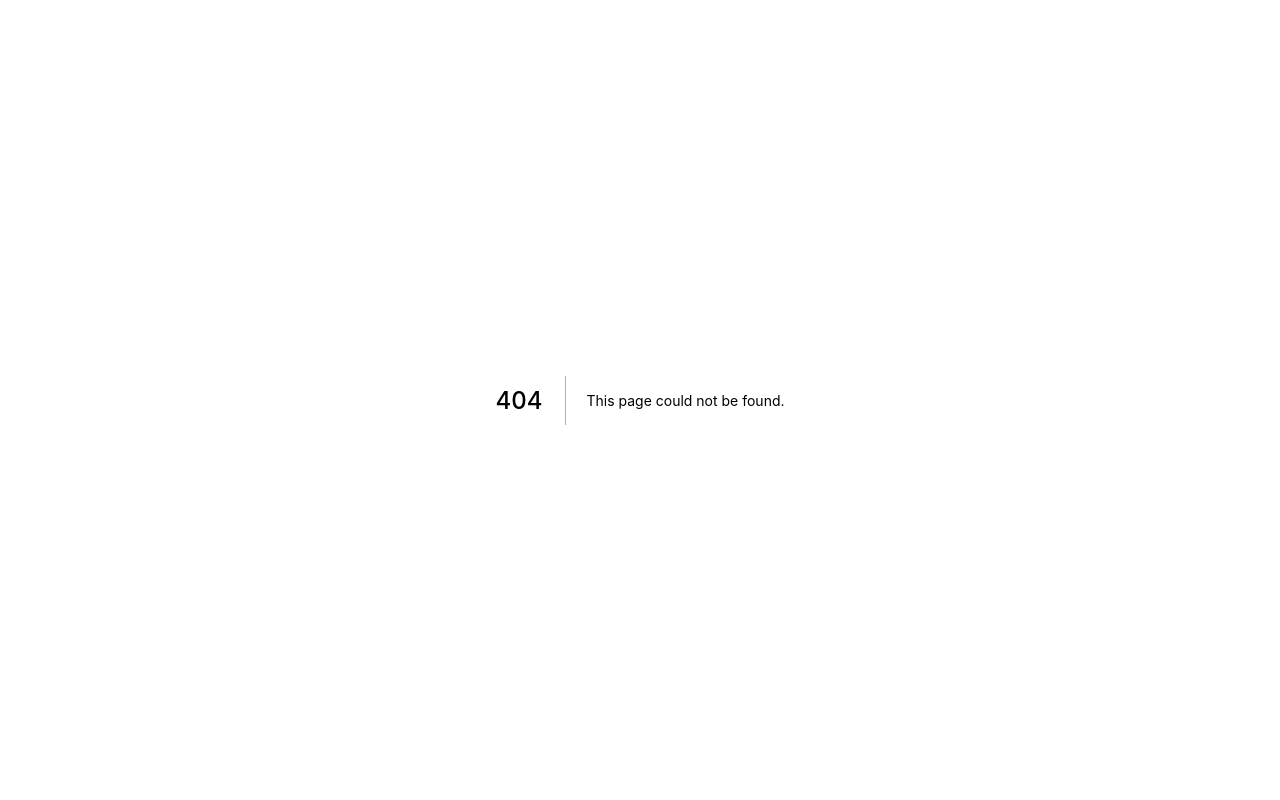
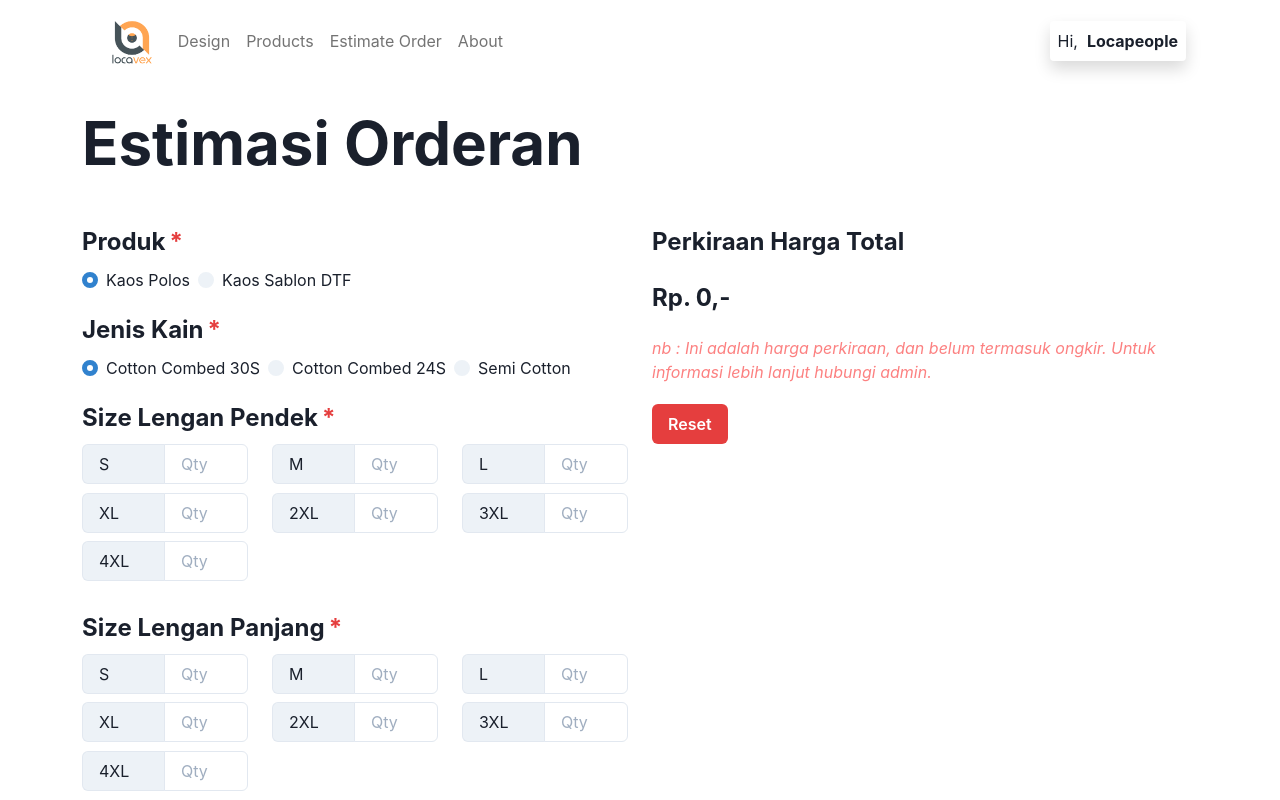
Before and after one commit to Abdi-01/locavex-web, a Next.js app: page /calculate in a window 1280 px wide. Before the commit this address had no page. Shown: the top 800 px of the page. Built offline with nearby package versions, Linux system fonts and the light colour scheme.

Commit message:
LV02 : menu calculasi dan fix meta tag

```diff
--- a/components/Footer.jsx
+++ b/components/Footer.jsx
@@ -12,7 +12,7 @@ const FooterPage = (props) => {
             <div className='container'>
                 <div className='row'>
                     <div className='col-md-4 '>
-                        <Link className="navbar-brand m-auto" href="/">
+                        <Link className="navbar-brand" href="/">
                             <Box width="80%" marginX="4">
                                 <Image
                                     src={require('../assets/logo/logo-white-transparent.png')}
@@ -21,6 +21,9 @@ const FooterPage = (props) => {
                                 />
                             </Box>
                         </Link>
+                        <Text className='text-muted text-center'>
+                           Locavex Indonesia, Dsn.Blumbang Rt02/Rw03, Dradah Blumbang, Kedungpring, Kabupaten Lamongan, Jawa Timur 62272
+                        </Text>
                     </div>
                     <div className='col-md-4 d-none d-md-flex justify-content-center align-items-center'>
                         <FaWhatsapp color='white' className='mx-2' fontSize="2em" />
@@ -45,7 +48,7 @@ const FooterPage = (props) => {
                         </Box>
                     </div>
                 </div>
-                <p className='text-center text-muted my-3'>&copy;Copyright 2021 aldev</p>
+                <p className='text-center text-muted my-3'>Copyright &copy; 2021 aldev</p>
             </div>
         </div>
         // </Box>
--- a/components/Header.jsx
+++ b/components/Header.jsx
@@ -39,6 +39,13 @@ const HeaderPage = (props) => {
                                 </Link>
                             </li>
                             <li className="nav-item">
+                                <Link href="/calculate">
+                                    <a className="nav-link">
+                                        Estimate Order
+                                    </a>
+                                </Link>
+                            </li>
+                            <li className="nav-item">
                                 <Link href="/">
                                     <a className="nav-link">
                                         About
--- a/components/headTag.jsx
+++ b/components/headTag.jsx
@@ -11,7 +11,7 @@ const HeadTag = (props) => {
             rel="stylesheet"
         ></link>
         {/* <!-- Primary Meta Tags --> */}
-        {/* <title>Locavex | Konveksi Lokal Lamongan</title> */}
+        <title>{props.title?props.title:"Locavex | Konveksi Lokal Lamongan"}</title>
         <meta name="title" content="Locavex | Konveksi Lokal Lamongan" />
         <meta name="description" content="Produsen Kaos Polos dan Sablon DTF Custom" />
         <meta property="og:image" itemProp="image" content={props.image} key="ogimage" />
--- a/pages/Landing.jsx
+++ b/pages/Landing.jsx
@@ -13,7 +13,7 @@ const LandingPage = (props) => {
         // <Container maxW='container.xl'>
         <div className={styles.bgsection}>
             <HeadTag
-                title="Locavex"
+                title="Locavex | Konveksi Lokal Lamongan"
                 description="All About Locavex"
                 // image="https://ibb.co/fvw4CWK"
                 image="https://i.ibb.co/rsr4ZhL/preview.png"
@@ -140,7 +140,7 @@ const LandingPage = (props) => {
                                 <Text fontSize={{ base: '5xl', lg: '9xl' }} color='#FDA551' textShadow='2px 1px #465257' >
                                     ME
                                 </Text>
-                                <Text mx='4' fontSize={{ base: '5xl', lg: '9xl' }} color='#465257' fontWeight='bold'>
+                                <Text mx='4' fontSize={{ base: '4xl', lg: '8xl' }} color='#465257' fontWeight='bold'>
                                     <FaLocationArrow />
                                 </Text>
                             </div>
--- /dev/null
+++ b/pages/calculate.jsx
@@ -0,0 +1,214 @@
+import { Text, FormControl, FormLabel, Input, RadioGroup, Stack, Radio, InputGroup, InputLeftAddon, Checkbox, Button } from '@chakra-ui/react';
+import React from 'react';
+import FooterPage from '../components/Footer';
+import HeaderPage from '../components/Header';
+import HeadTag from '../components/headTag';
+
+const CalculatePage = (props) => {
+    const [proType, setProType] = React.useState('1')
+    const [matType, setMatType] = React.useState('1')
+
+    const [total, setTotal] = React.useState(0)
+
+    const [sizeList, setSizeList] = React.useState([
+        {
+            id: 1,
+            size: "S",
+            qty: [
+                { type: "short", amount: "" },
+                { type: "long", amount: "" }
+            ],
+            selected: [false, false],
+            price: 36500
+        },
+        {
+            id: 2,
+            size: "M",
+            qty: [
+                { type: "short", amount: "" },
+                { type: "long", amount: "" }
+            ],
+            selected: [false, false],
+            price: 36500
+        },
+        {
+            id: 3,
+            size: "L",
+            qty: [
+                { type: "short", amount: "" },
+                { type: "long", amount: "" }
+            ],
+            selected: [false, false],
+            price: 36500
+        },
+        {
+            id: 4,
+            size: "XL",
+            qty: [
+                { type: "short", amount: "" },
+                { type: "long", amount: "" }
+            ],
+            selected: [false, false],
+            price: 36500
+        },
+        {
+            id: 5,
+            size: "2XL",
+            qty: [
+                { type: "short", amount: "" },
+                { type: "long", amount: "" }
+            ],
+            selected: [false, false],
+            price: 45500
+        },
+        {
+            id: 6,
+            size: "3XL",
+            qty: [
+                { type: "short", amount: "" },
+                { type: "long", amount: "" }
+            ],
+            selected: [false, false],
+            price: 51500
+        },
+        {
+            id: 7,
+            size: "4XL",
+            qty: [
+                { type: "short", amount: "" },
+                { type: "long", amount: "" }
+            ],
+            selected: [false, false],
+            price: 56500
+        }
+    ])
+
+    const handleCheck = (val, idx, type) => {
+        console.log(sizeList)
+        if (type == "short") {
+            sizeList[idx].selected[0] = !val
+        } else {
+            sizeList[idx].selected[1] = !val
+        }
+        setSizeList(sizeList);
+    }
+
+    const handleQty = (val, idx, type) => {
+        console.log(sizeList)
+        if (type == "short") {
+            sizeList[idx].qty[0].amount = val.target.value
+        } else {
+            sizeList[idx].qty[1].amount = val.target.value
+        }
+        setSizeList(sizeList);
+        totalPayment()
+    }
+
+    const printSize = (type) => {
+        return sizeList.map((val, idx) => {
+            return <div className="col-4" style={{ maxWidth: "100%", marginBottom: '1.5%' }}>
+                <InputGroup key={val.id} >
+                    <InputLeftAddon width='50%'>
+                        {/* <Checkbox colorScheme='orange' onChange={() => handleCheck(type == "short" ? val.selected[0] : val.selected[1], idx, type)}
+                            checked={type == "short" ? val.selected[0] : val.selected[1]}>
+                        </Checkbox> */}
+                        {val.size}
+                    </InputLeftAddon>
+                    <Input placeholder='Qty' onChange={e => handleQty(e, idx, type)} value={type == "short" ? val.qty[0].amount : val.qty[1].amount} />
+                </InputGroup>
+            </div>
+        })
+    }
+
+    const totalPayment = () => {
+        let total = 0;
+
+        sizeList.forEach(val => {
+            if (val.qty[0].amount > 0) {
+                total += parseInt(val.qty[0].amount) * val.price
+            }
+            if (val.qty[1].amount > 0) {
+                total += (parseInt(val.qty[1].amount) * val.price) + 9000
+            }
+        })
+
+        setTotal(total)
+    }
+
+    const handleReset = () => {
+        setTotal(0)
+
+        let temp = [...sizeList]
+
+        temp.forEach(val => {
+            val.qty[0].amount = "";
+            val.qty[1].amount = "";
+        })
+
+        setSizeList(temp)
+    }
+
+    console.log(sizeList)
+
+    return (
+        <div>
+            <HeadTag
+                title="Locavex | Estimasi Harga Order"
+                description="All About Locavex"
+                // image="https://ibb.co/fvw4CWK"
+                image="https://i.ibb.co/rsr4ZhL/preview.png"
+                url='https://locavex.vercel.app/'
+            />
+            <div className='container'>
+                <HeaderPage />
+                <div className='my-3'>
+                    <Text fontSize={{ base: '5xl', lg: '6xl' }} marginY='4' fontWeight='bold'>Estimasi Orderan</Text>
+                    <div className='row'>
+                        <div className='col-md-6'>
+                            <FormControl isRequired marginY='5'>
+                                <FormLabel htmlFor='products-type' fontSize='2xl' fontWeight='bold'>Produk</FormLabel>
+                                <RadioGroup onChange={setProType} value={proType}>
+                                    <Stack direction='row'>
+                                        <Radio value='1'>Kaos Polos</Radio>
+                                        <Radio value='2' disabled>Kaos Sablon DTF</Radio>
+                                    </Stack>
+                                </RadioGroup>
+                            </FormControl>
+                            <FormControl isRequired marginY='5'>
+                                <FormLabel htmlFor='material-type' fontSize='2xl' fontWeight='bold'>Jenis Kain</FormLabel>
+                                <RadioGroup onChange={setMatType} value={matType}>
+                                    <Stack direction='row'>
+                                        <Radio value='1'>Cotton Combed 30S</Radio>
+                                        <Radio value='2' disabled>Cotton Combed 24S</Radio>
+                                        <Radio value='3' disabled>Semi Cotton</Radio>
+                                    </Stack>
+                                </RadioGroup>
+                            </FormControl>
+                            <FormControl isRequired marginY='5'>
+                                <FormLabel htmlFor='short-type' fontSize='2xl' fontWeight='bold'>Size Lengan Pendek</FormLabel>
+                                <div className='row'>
+                                    {printSize("short")}
+                                </div>
+                            </FormControl>
+                            <FormControl isRequired marginY='5'>
+                                <FormLabel htmlFor='long-type' fontSize='2xl' fontWeight='bold'>Size Lengan Panjang</FormLabel>
+                                <div className='row'>
+                                    {printSize("long")}
+                                </div>
+                            </FormControl>
+                        </div>
+                        <div className='col-md-6'>
+                            <Text marginY='5' fontWeight='bold' fontSize='2xl'>Perkiraan Harga Total</Text>
+                            <Text marginY='5' fontWeight='bold' fontSize='2xl'>Rp. {total.toLocaleString()},-</Text>
+                            <Text marginY='5' fontStyle='italic' color='red.300' >nb : Ini adalah harga perkiraan, dan belum termasuk ongkir. Untuk informasi lebih lanjut hubungi admin.</Text>
+                            <Button colorScheme='red' onClick={handleReset} type="button">Reset</Button>
+                        </div>
+                    </div>
+                </div>
+            </div>
+            <FooterPage />
+        </div>
+    )
+}
+
+export default CalculatePage;
```
